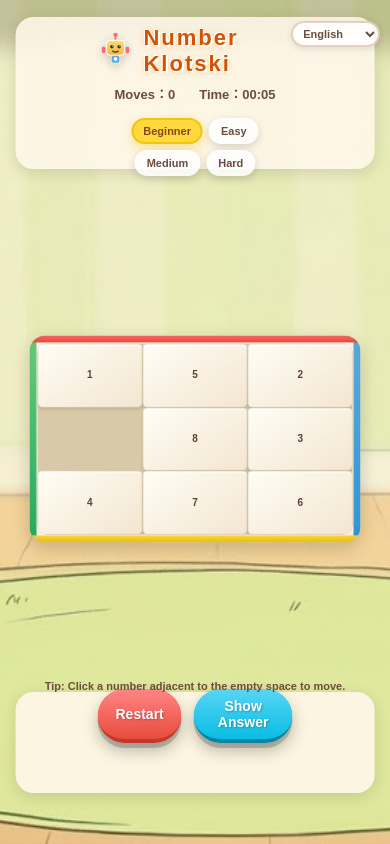
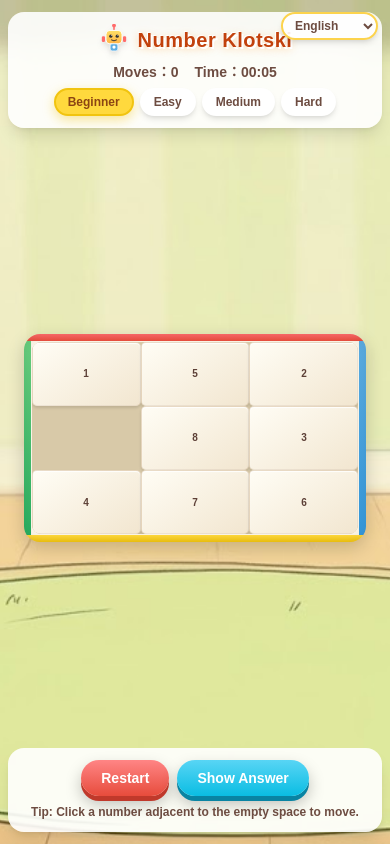
Before and after one commit to xxcxy-max/games, a plain HTML site: page Number Klotski/index.html in a window 390 px wide. Drawn offline with nearby package versions, Linux system fonts and the light colour scheme.

Commit message:
Refactor layout with Tailwind CSS for responsive design
🤖 Generated with [Claude Code](https://claude.com/code)

```diff
--- a/Number Klotski/index.html
+++ b/Number Klotski/index.html
@@ -6,7 +6,7 @@
 
     <!-- SEO 基础 -->
     <title>数字华容道 - 经典益智拼图游戏</title>
-    <meta name="description" content="免费在线玩数字华容道，经典益智拼图游戏。支持初级、中级、高级难度，挑战你的逻辑思维能力！">
+    <meta name="description" content="免费在线玩数字华容道，经典益智拼图游戏。支持入门、初级、中级、高级难度，挑战你的逻辑思维能力！">
     <meta name="keywords" content="数字华容道,华容道,拼图游戏,益智游戏,逻辑思维,滑动拼图,在线游戏,Klotski,15 puzzle">
     <meta name="robots" content="index, follow">
     <meta name="author" content="xxcxy-max">
@@ -51,7 +51,7 @@
         "@context": "https://schema.org",
         "@type": "VideoGame",
         "name": "数字华容道",
-        "description": "免费在线玩数字华容道，经典益智拼图游戏。支持初级、中级、高级难度。",
+        "description": "免费在线玩数字华容道，经典益智拼图游戏。支持入门、初级、中级、高级难度。",
         "url": "https://your-domain.com/",
         "image": "https://your-domain.com/background.jpg",
         "genre": ["Puzzle", "Logic", "Board Game"],
@@ -72,7 +72,32 @@
     }
     </script>
 
+    <!-- Tailwind CSS -->
+    <script src="https://cdn.tailwindcss.com"></script>
+    <script>
+        tailwind.config = {
+            theme: {
+                extend: {
+                    colors: {
+                        wood: {
+                            100: '#fdf6e8',
+                            200: '#f2e6d0',
+                            300: '#e8d5b5',
+                            400: '#d4a574',
+                            500: '#c49464',
+                            600: '#b08050',
+                            700: '#8b6b4a',
+                            800: '#7d5a3a',
+                            900: '#6d4c41',
+                        }
+                    }
+                }
+            }
+        }
+    </script>
+
     <style>
+        /* 仅保留游戏核心样式，布局交给 Tailwind */
         * { margin: 0; padding: 0; box-sizing: border-box; }
 
         html, body {
@@ -80,198 +105,10 @@
             height: 100%;
             overflow: hidden;
             font-family: 'Microsoft YaHei', 'PingFang SC', sans-serif;
-            background: #f5e0b8;
         }
 
-        /* ================== 场景容器 ================== */
-        .scene {
-            position: relative;
-            width: 100vw;
-            height: 100vh;
-            background: url('background.jpg') no-repeat center center;
-            background-size: cover;
-            overflow: hidden;
-        }
-
-        .game-container {
-            position: relative;
-            width: 100vw;
-            height: 100vh;
-        }
-
-        /* ================== 顶部底衬 ================== */
-        .top-bar {
-            position: absolute;
-            top: 2%;
-            left: 50%;
-            transform: translateX(-50%);
-            width: 76vw;
-            max-width: 720px;
-            height: 22%;
-            min-height: 120px;
-            background: rgba(255, 248, 235, 0.88);
-            border-radius: 18px;
-            box-shadow: 0 4px 15px rgba(0,0,0,0.12);
-            z-index: 1;
-        }
-
-        /* ================== 顶部按钮 ================== */
-        .header-btns {
-            position: absolute;
-            top: 2.8%;
-            left: 3.5%;
-            display: flex;
-            gap: 10px;
-            z-index: 10;
-        }
-
-        .h-btn {
-            width: 34px;
-            height: 34px;
-            border-radius: 50%;
-            border: 3px solid #fff;
-            display: flex;
-            align-items: center;
-            justify-content: center;
-            font-size: 20px;
-            font-weight: 900;
-            color: #fff;
-            cursor: pointer;
-            box-shadow: 0 3px 8px rgba(0,0,0,0.25), inset 0 2px 4px rgba(255,255,255,0.3);
-            transition: transform 0.1s;
-        }
-
-        .h-btn:hover { transform: scale(1.12); }
-        .h-btn.close { background: #e74c3c; }
-        .h-btn.min { background: #7ed321; }
-        .h-btn.note { background: #3498db; font-size: 16px; }
-
-        /* ================== 语言选择器 ================== */
-        .lang-selector {
-            position: absolute;
-            top: 2.8%;
-            right: 3.5%;
-            z-index: 10;
-        }
-
-        .lang-selector select {
-            padding: 6px 10px;
-            border-radius: 16px;
-            border: 2px solid rgba(180, 140, 100, 0.4);
-            background: rgba(255, 255, 255, 0.9);
-            color: #6d4c41;
-            font-weight: 700;
-            font-size: 13px;
-            cursor: pointer;
-            outline: none;
-            box-shadow: 0 2px 6px rgba(0,0,0,0.1);
-        }
-
-        /* ================== 标题区域 ================== */
-        .title-area {
-            position: absolute;
-            top: 4%;
-            left: 50%;
-            transform: translateX(-50%);
-            display: flex;
-            align-items: center;
-            gap: 10px;
-            z-index: 10;
-        }
-
-        .robot {
-            width: 46px;
-            height: 46px;
-            filter: drop-shadow(0 3px 5px rgba(0,0,0,0.2));
-        }
-
-        .game-title {
-            font-size: clamp(20px, 3.4vw, 38px);
-            font-weight: 900;
-            color: #d35400;
-            text-shadow:
-                2px 2px 0 #fff,
-                -1px -1px 0 #fff,
-                0 2px 8px rgba(255, 140, 0, 0.4);
-            letter-spacing: 2px;
-        }
-
-        /* ================== 信息栏 ================== */
-        .info-bar {
-            position: absolute;
-            top: 13%;
-            left: 50%;
-            transform: translateX(-50%);
-            display: flex;
-            gap: 40px;
-            font-size: clamp(13px, 2vw, 18px);
-            font-weight: 800;
-            color: #6d4c41;
-            z-index: 10;
-        }
-
-        /* ================== 难度选择 ================== */
-        .difficulty-selector {
-            position: absolute;
-            top: 16%;
-            left: 50%;
-            transform: translateX(-50%);
-            display: flex;
-            flex-wrap: wrap;
-            justify-content: center;
-            gap: 10px;
-            z-index: 10;
-        }
-
-        .diff-btn {
-            padding: 8px 18px;
-            font-size: clamp(12px, 1.6vw, 16px);
-            font-weight: 800;
-            border: none;
-            border-radius: 20px;
-            cursor: pointer;
-            color: #6d4c41;
-            background: rgba(255, 255, 255, 0.85);
-            box-shadow: 0 3px 8px rgba(0,0,0,0.15);
-            transition: all 0.15s;
-            border: 2px solid transparent;
-        }
-
-        .diff-btn:hover {
-            transform: translateY(-2px);
-            background: #fff;
-        }
-
-        .diff-btn.active {
-            background: #ffd93d;
-            color: #8b4513;
-            border-color: #f1c40f;
-            box-shadow: 0 4px 12px rgba(241, 196, 15, 0.4);
-        }
-
-        /* ================== 主游戏板 ================== */
-        .game-board {
-            position: absolute;
-            top: 52%;
-            left: 50%;
-            transform: translate(-50%, -50%);
-            width: 70vw;
-            max-width: 85vh;
-            aspect-ratio: 16 / 10;
-            background: transparent;
-            border: none;
-            box-shadow: none;
-            padding: 12px;
-        }
-
-        /* ================== 棋盘框架 ================== */
+        /* 棋盘彩色边框 */
         .board-frame {
-            position: absolute;
-            top: 0;
-            left: 50%;
-            transform: translateX(-50%);
-            width: 100%;
-            height: 100%;
             padding: 8px;
             border-radius: 16px;
             background:
@@ -334,92 +171,21 @@
             opacity: 0;
         }
 
-        /* ================== 底部底衬 ================== */
-        .bottom-bar {
-            position: absolute;
-            bottom: 6%;
-            left: 50%;
-            transform: translateX(-50%);
-            width: 76vw;
-            max-width: 720px;
-            height: 14%;
-            min-height: 80px;
-            background: rgba(255, 248, 235, 0.88);
-            border-radius: 18px;
-            box-shadow: 0 4px 15px rgba(0,0,0,0.12);
-            z-index: 1;
+        /* 难度按钮激活状态 */
+        .diff-btn.active {
+            background: #ffd93d !important;
+            color: #8b4513 !important;
+            border-color: #f1c40f !important;
+            box-shadow: 0 4px 12px rgba(241, 196, 15, 0.4) !important;
         }
 
-        /* ================== 底部按钮 ================== */
-        .controls {
-            position: absolute;
-            bottom: 10%;
-            left: 50%;
-            transform: translateX(-50%);
-            display: flex;
-            gap: 28px;
-            z-index: 10;
-        }
-
-        .game-btn {
-            padding: 11px 34px;
-            font-size: clamp(14px, 2.2vw, 21px);
-            font-weight: 900;
-            border: none;
-            border-radius: 28px;
-            cursor: pointer;
-            color: #fff;
-            text-shadow: 1px 1px 2px rgba(0,0,0,0.25);
-            box-shadow:
-                0 5px 0 rgba(0,0,0,0.18),
-                0 8px 16px rgba(0,0,0,0.25);
-            transition: all 0.08s;
-            position: relative;
-            top: 0;
-        }
-
-        .game-btn:active {
-            top: 4px;
-            box-shadow:
-                0 1px 0 rgba(0,0,0,0.18),
-                0 3px 8px rgba(0,0,0,0.25);
-        }
-
-        .btn-restart {
-            background: linear-gradient(180deg, #ff8585, #e74c3c);
-            border-bottom: 4px solid #c0392b;
-        }
-
-        .btn-answer {
-            background: linear-gradient(180deg, #58d5f5, #0abde3);
-            border-bottom: 4px solid #0984a3;
-        }
-
-        /* ================== 提示 ================== */
-        .tip {
-            position: absolute;
-            bottom: 7%;
-            left: 50%;
-            transform: translateX(-50%);
-            font-size: clamp(10px, 1.5vw, 14px);
-            color: #6d4c41;
-            font-weight: 700;
-            z-index: 10;
-            white-space: nowrap;
-        }
-
-        /* ================== 胜利消息 ================== */
+        /* 胜利消息动画 */
         .message {
-            position: absolute;
-            top: 50%;
-            left: 50%;
-            transform: translate(-50%, -50%);
             font-size: clamp(18px, 3.5vw, 34px);
             font-weight: 900;
             color: #fff;
             text-shadow: 2px 2px 10px rgba(0,0,0,0.5);
             text-align: center;
-            z-index: 30;
             pointer-events: none;
             white-space: nowrap;
         }
@@ -430,11 +196,11 @@
         }
 
         @keyframes pulse {
-            0%, 100% { transform: translate(-50%, -50%) scale(1); }
-            50% { transform: translate(-50%, -50%) scale(1.1); }
+            0%, 100% { transform: scale(1); }
+            50% { transform: scale(1.1); }
         }
 
-        /* ================== 通关彩条 ================== */
+        /* 通关彩条 */
         .confetti {
             position: absolute;
             width: 10px;
@@ -447,44 +213,13 @@
             background: #e74c3c;
             opacity: 0;
         }
-
-        @media (max-width: 640px) {
-            .top-bar {
-                width: 92vw;
-                height: 18%;
-                min-height: 100px;
-            }
-            .bottom-bar {
-                width: 92vw;
-                height: 12%;
-                min-height: 60px;
-            }
-            .title-area { top: 3%; }
-            .game-title { font-size: 22px; }
-            .info-bar { top: 10%; gap: 24px; font-size: 13px; }
-            .difficulty-selector { top: 14%; gap: 6px; }
-            .diff-btn { padding: 5px 10px; font-size: 11px; }
-            .game-board {
-                width: 85vw;
-                max-width: 55vh;
-            }
-            .controls { bottom: 12%; gap: 12px; }
-            .game-btn { padding: 9px 18px; font-size: 14px; }
-            .tip { bottom: 18%; font-size: 11px; }
-            .lang-selector { top: 2.5%; right: 2.5%; }
-            .lang-selector select { font-size: 11px; padding: 4px 6px; }
-        }
     </style>
 </head>
-<body>
-    <div class="scene">
-        <div class="game-container">
-            <!-- 顶部底衬 -->
-            <div class="top-bar"></div>
-
+<body class="bg-amber-100">
+    <div class="relative w-screen h-screen bg-cover bg-center bg-no-repeat overflow-hidden" style="background-image: url('background.jpg');">
         <!-- 语言选择器 -->
-            <div class="lang-selector">
-                <select id="langSelect" onchange="I18N.setLanguage(this.value)">
+        <div class="absolute top-3 right-3 md:top-4 md:right-6 z-20">
+            <select id="langSelect" onchange="I18N.setLanguage(this.value)" class="px-2 py-1 md:px-3 md:py-1.5 rounded-full border-2 border-amber-300 bg-white/90 text-wood-900 text-xs md:text-sm font-bold shadow-md cursor-pointer outline-none hover:bg-white transition-colors">
                 <option value="zh-CN">简体中文</option>
                 <option value="zh-TW">繁體中文</option>
                 <option value="en">English</option>
@@ -497,9 +232,14 @@
             </select>
         </div>
 
+        <!-- 主容器：垂直三栏布局 -->
+        <div class="relative w-full h-full flex flex-col items-center justify-between py-3 md:py-6 px-2 md:px-4">
+
+            <!-- 顶部卡片 -->
+            <div class="w-full max-w-md md:max-w-2xl bg-white/90 rounded-2xl shadow-lg p-3 md:p-4 flex flex-col items-center gap-1.5 md:gap-2 z-10">
                 <!-- 标题 -->
-            <div class="title-area">
-                <svg class="robot" viewBox="0 0 100 100">
+                <div class="flex items-center gap-2 md:gap-3">
+                    <svg class="w-8 h-8 md:w-12 md:h-12 drop-shadow-md" viewBox="0 0 100 100">
                         <defs>
                             <linearGradient id="bodyGrad" x1="0%" y1="0%" x2="0%" y2="100%">
                                 <stop offset="0%" style="stop-color:#ffe066;stop-opacity:1" />
@@ -520,45 +260,46 @@
                         <circle cx="50" cy="72" r="5" fill="#fff" />
                     </svg>
 
-                <div class="game-title" data-i18n="title">数字华容道</div>
+                    <div class="text-xl md:text-3xl lg:text-4xl font-black text-orange-700 tracking-wide" style="text-shadow: 2px 2px 0 #fff, -1px -1px 0 #fff, 0 2px 8px rgba(255,140,0,0.4);" data-i18n="title">数字华容道</div>
                 </div>
 
                 <!-- 信息栏 -->
-            <div class="info-bar">
+                <div class="flex items-center justify-center gap-4 md:gap-8 text-sm md:text-lg font-bold text-wood-900">
                     <span><span data-i18n="movesLabel">步数</span>：<strong id="moves">0</strong></span>
                     <span><span data-i18n="timeLabel">时间</span>：<strong id="time">00:00</strong></span>
                 </div>
 
                 <!-- 难度选择 -->
-            <div class="difficulty-selector">
-                <button class="diff-btn active" data-size="3" onclick="game.setSize(3)"><span data-i18n="beginner">入门</span></button>
-                <button class="diff-btn" data-size="4" onclick="game.setSize(4)"><span data-i18n="easy">初级</span></button>
-                <button class="diff-btn" data-size="7" onclick="game.setSize(7)"><span data-i18n="medium">中级</span></button>
-                <button class="diff-btn" data-size="10" onclick="game.setSize(10)"><span data-i18n="hard">高级</span></button>
+                <div class="difficulty-selector flex flex-wrap justify-center gap-1.5 md:gap-3 w-full">
+                    <button class="diff-btn active px-3 py-1 md:px-5 md:py-1.5 text-xs md:text-sm font-extrabold rounded-full bg-white text-wood-900 border-2 border-transparent shadow-md hover:-translate-y-0.5 hover:bg-white transition-all" data-size="3" onclick="game.setSize(3)"><span data-i18n="beginner">入门</span></button>
+                    <button class="diff-btn px-3 py-1 md:px-5 md:py-1.5 text-xs md:text-sm font-extrabold rounded-full bg-white text-wood-900 border-2 border-transparent shadow-md hover:-translate-y-0.5 hover:bg-white transition-all" data-size="4" onclick="game.setSize(4)"><span data-i18n="easy">初级</span></button>
+                    <button class="diff-btn px-3 py-1 md:px-5 md:py-1.5 text-xs md:text-sm font-extrabold rounded-full bg-white text-wood-900 border-2 border-transparent shadow-md hover:-translate-y-0.5 hover:bg-white transition-all" data-size="7" onclick="game.setSize(7)"><span data-i18n="medium">中级</span></button>
+                    <button class="diff-btn px-3 py-1 md:px-5 md:py-1.5 text-xs md:text-sm font-extrabold rounded-full bg-white text-wood-900 border-2 border-transparent shadow-md hover:-translate-y-0.5 hover:bg-white transition-all" data-size="10" onclick="game.setSize(10)"><span data-i18n="hard">高级</span></button>
+                </div>
             </div>
 
-            <!-- 游戏板 -->
-            <div class="game-board">
-                <div class="board-frame">
+            <!-- 棋盘 -->
+            <div class="game-board w-[92vw] md:w-[70vw] lg:w-[60vw] max-w-[850px] aspect-[16/10] p-2 md:p-3 z-10">
+                <div class="board-frame w-full h-full">
                     <div class="board" id="board"></div>
                 </div>
             </div>
 
-            <!-- 底部底衬 -->
-            <div class="bottom-bar"></div>
-
+            <!-- 底部卡片 -->
+            <div class="w-full max-w-md md:max-w-2xl bg-white/90 rounded-2xl shadow-lg p-3 md:p-4 flex flex-col items-center gap-2 md:gap-3 z-10">
                 <!-- 底部按钮 -->
-            <div class="controls">
-                <button class="game-btn btn-restart" onclick="game.shuffle()"><span data-i18n="restart">重新开始</span></button>
-                <button class="game-btn btn-answer" onclick="game.showAnswer()"><span data-i18n="showAnswer">查看答案</span></button>
+                <div class="controls flex flex-wrap justify-center gap-2 md:gap-4 w-full">
+                    <button class="game-btn px-5 py-2 md:px-8 md:py-2.5 text-sm md:text-lg font-black rounded-full text-white shadow-lg active:translate-y-1 transition-all" style="background: linear-gradient(180deg, #ff8585, #e74c3c); box-shadow: 0 5px 0 #c0392b, 0 8px 16px rgba(0,0,0,0.25);" onclick="game.shuffle()"><span data-i18n="restart">重新开始</span></button>
+                    <button class="game-btn px-5 py-2 md:px-8 md:py-2.5 text-sm md:text-lg font-black rounded-full text-white shadow-lg active:translate-y-1 transition-all" style="background: linear-gradient(180deg, #58d5f5, #0abde3); box-shadow: 0 5px 0 #0984a3, 0 8px 16px rgba(0,0,0,0.25);" onclick="game.showAnswer()"><span data-i18n="showAnswer">查看答案</span></button>
                 </div>
 
                 <!-- 提示 -->
-            <div class="tip" data-i18n="tip">提示：点击空白格相邻的数字即可移动</div>
+                <div class="tip text-xs md:text-sm font-bold text-wood-900 text-center" data-i18n="tip">提示：点击空白格相邻的数字即可移动</div>
+            </div>
+        </div>
 
         <!-- 胜利消息 -->
-            <div class="message" id="message"></div>
-        </div>
+        <div class="message absolute top-1/2 left-1/2 -translate-x-1/2 -translate-y-1/2 z-30" id="message"></div>
     </div>
 
     <!-- 移动音效 -->
@@ -796,7 +537,6 @@
                 const browserLang = navigator.language || navigator.userLanguage || 'zh-CN';
                 let lang = this.normalizeLang(browserLang);
 
-                // 如果浏览器语言不在支持列表，尝试用 IP 定位
                 if (!translations[lang] || lang === 'zh-CN') {
                     const ipLang = await this.detectByIP();
                     if (ipLang) lang = ipLang;
@@ -936,7 +676,7 @@
                 this.isPlaying = false;
                 this.stopTimer();
                 this.updateWinMessage();
-                this.messageEl.className = 'message win';
+                this.messageEl.className = 'message win absolute top-1/2 left-1/2 -translate-x-1/2 -translate-y-1/2 z-30';
                 this.fireConfetti();
             }
 
@@ -953,7 +693,7 @@
                 }
 
                 const colors = ['#e74c3c', '#f1c40f', '#2ecc71', '#3498db', '#9b59b6', '#ff6b6b', '#1abc9c', '#e67e22'];
-                const container = document.querySelector('.game-container');
+                const container = document.querySelector('.game-container') || document.querySelector('.relative.w-screen');
                 const w = container.clientWidth;
                 const h = container.clientHeight;
 
@@ -1006,7 +746,7 @@
                 this.movesEl.textContent = '0';
                 this.timeEl.textContent = '00:00';
                 this.messageEl.textContent = '';
-                this.messageEl.className = 'message';
+                this.messageEl.className = 'message absolute top-1/2 left-1/2 -translate-x-1/2 -translate-y-1/2 z-30';
 
                 this.board = Array.from({ length: this.totalTiles }, (_, i) => i + 1);
                 this.board[this.totalTiles - 1] = 0;
```
Lines whose indentation alone changed are shown as unchanged.
